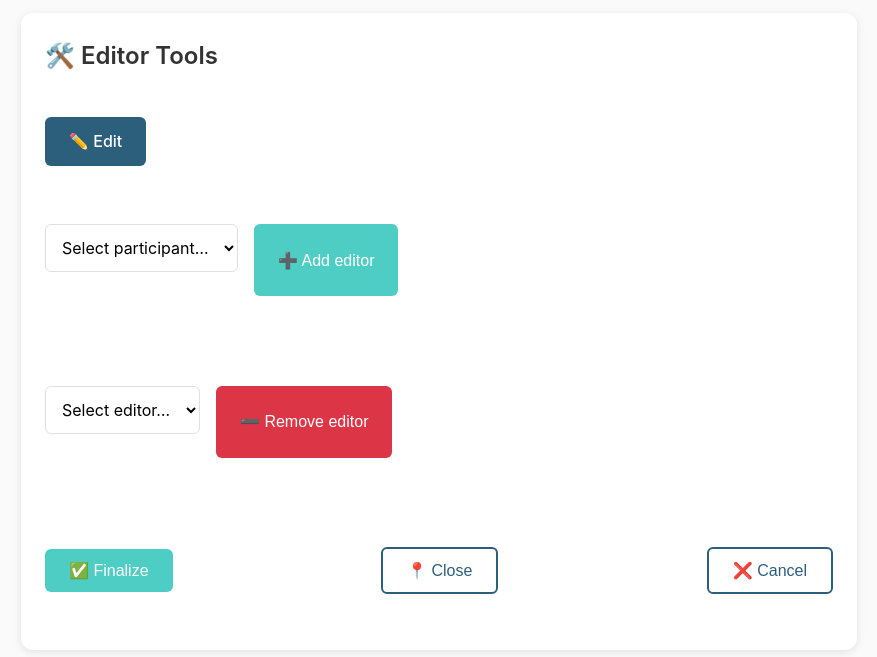
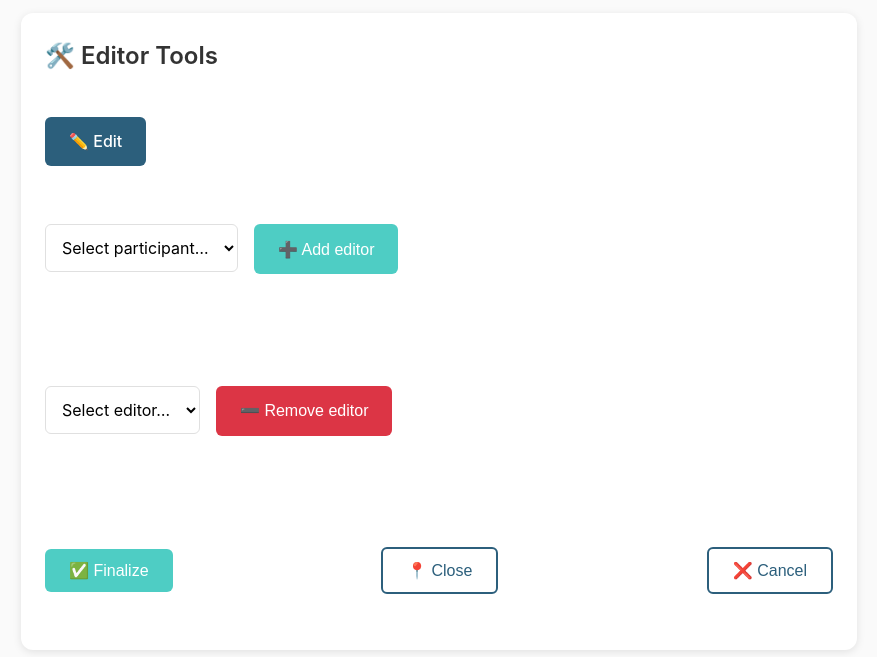
Before and after one commit to oliverdacre/travel-together, a Flask app: page /trip/1 in a window 1280 px wide. Shown: the part 2025-2682 px from the top of the page, without its empty margins (201-1078 px from the left). Run offline with Flask 3, Linux system fonts and the light colour scheme; a user stored in the database is signed in; tables that the repository leaves empty hold one stand-in row (values such as "Sample post"); grey boxes marked "Sample" are stand-in pictures.

Commit message:
fix: styling of delete editor button

```diff
--- a/travel/templates/trip/editor_tools.html
+++ b/travel/templates/trip/editor_tools.html
@@ -27,7 +27,7 @@
         </select>
       </div>
 
-      <button class="btn btn-success">➕ Add editor</button>
+      <button class="btn btn-success" style="height:50px;">➕ Add editor</button>
     </form>
   </div>
 
@@ -50,7 +50,7 @@
         </select>
       </div>
 
-      <button class="btn btn-danger">➖ Remove editor</button>
+      <button class="btn btn-danger" style="height:50px;">➖ Remove editor</button>
     </form>
   </div>
 
```
